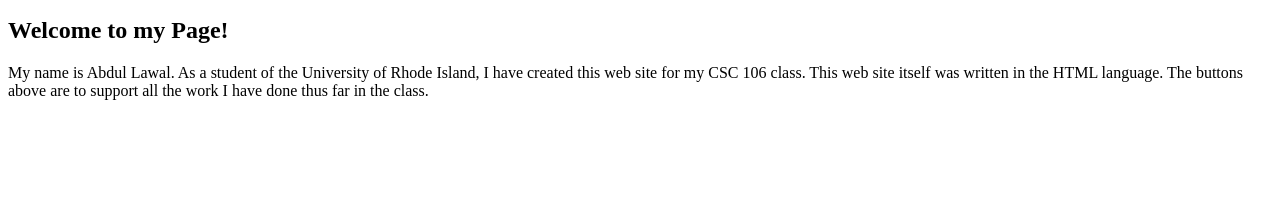
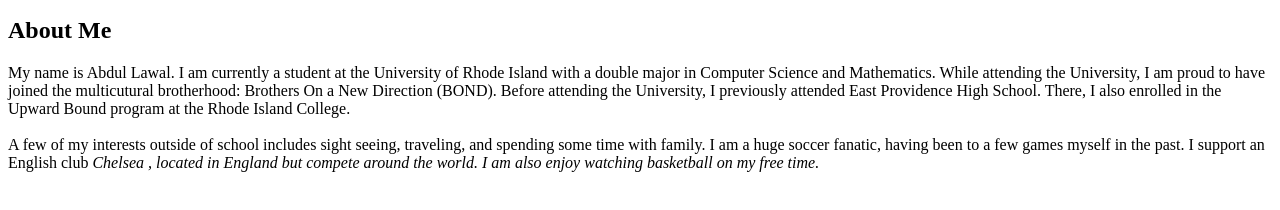
Before and after one commit to amlawal/amlawal.github.io, a plain HTML site: page about.html in a window 1280 px wide. Shown: the part 274-484 px from the top of the page. Drawn offline with Linux system fonts and the light colour scheme.

Commit message:
Update about.html

```diff
--- a/about.html
+++ b/about.html
@@ -19,11 +19,13 @@
     </header>
     <body>
     <h2>
-        Welcome to my Page!
+        About Me
         </h2>
 
         <p>
-            My name is Abdul Lawal. As a student of the University of Rhode Island, I have created this web site for my CSC 106 class. This web site itself was written in the HTML language. The buttons above are to support all the work I have done thus far in the class.
+            My name is Abdul Lawal. I am currently a student at the University of Rhode Island with a double major in Computer Science and Mathematics. While attending the University, I am proud to have joined the multicutural brotherhood: Brothers On a New Direction (BOND). Before attending the University, I previously attended East Providence High School. There, I also enrolled in the Upward Bound program at the Rhode Island College. <br>
+            <br>
+            A few of my interests outside of school includes sight seeing, traveling, and spending some time with family. I am a huge soccer fanatic, having been to a few games myself in the past. I support an English club <em> Chelsea <em>, located in England but compete around the world. I am also enjoy watching basketball on my free time.
         </p>
     </body>
 </html>
```
